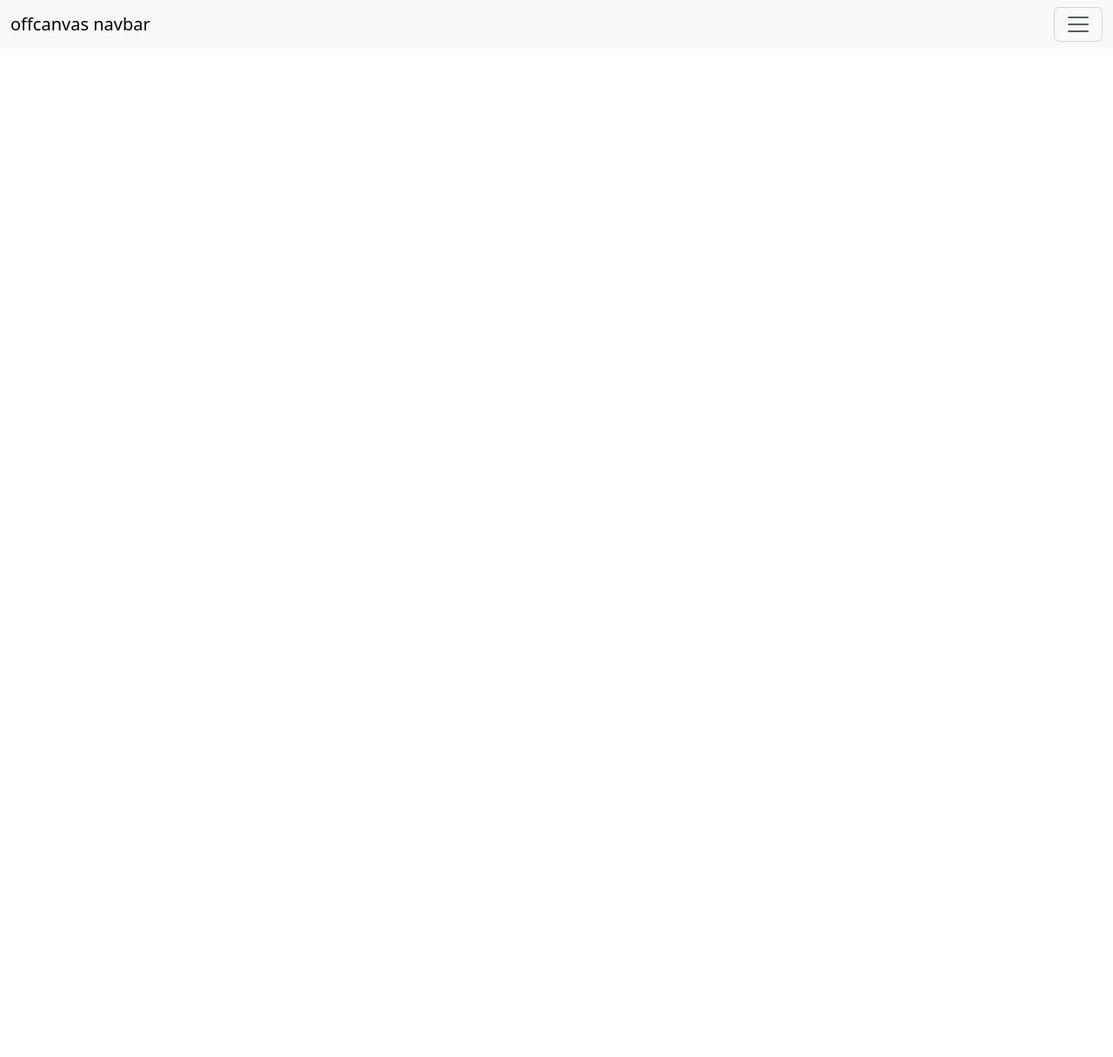
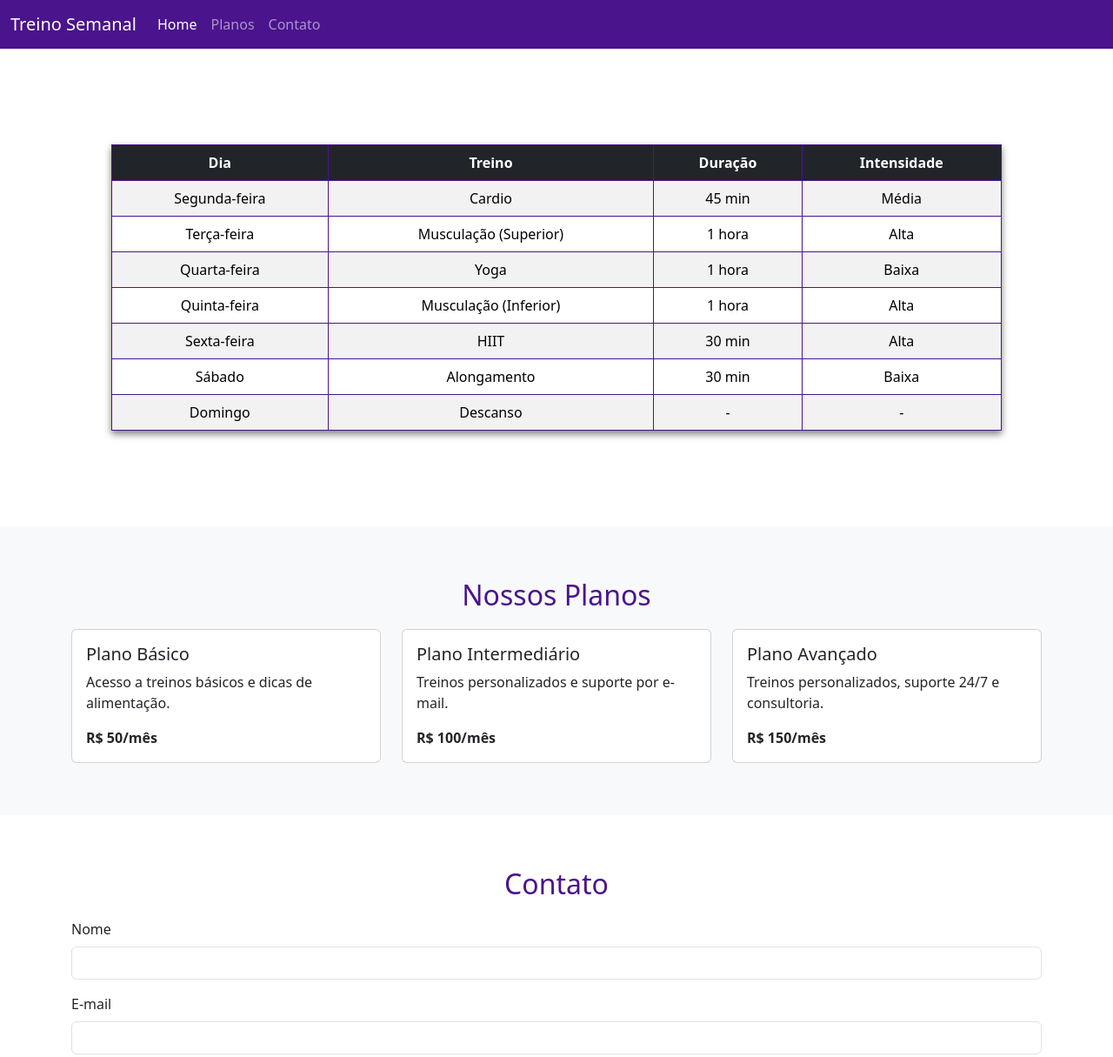
Before and after one commit to ianygisele/testehtml, a plain HTML site: page index.html in a window 1280 px wide. Shown: the top 1215 px of the page at 87% size. Before the commit the page ends 800 px from the top, so only its background shows below. Drawn offline with nearby package versions, Linux system fonts and the light colour scheme.

Commit message:
Add files via upload

```diff
--- a/index.html
+++ b/index.html
@@ -1,25 +1,173 @@
 <!DOCTYPE html>
-<html lang="en">
+<html>
 <head>
-    <meta charset="UTF-8">
-    <meta http-equiv="X-UA-Compatible" content="IE=edge">
-    <meta name="viewport" content="width=device-width, initial-scale=1.0">
-    <title>Meteora</title>
+    <meta charset="utf-8">
+    <meta name="viewport" content="width=device-width, initial-scale=1">
     <link href="https://cdn.jsdelivr.net/npm/bootstrap@5.3.3/dist/css/bootstrap.min.css" rel="stylesheet" integrity="sha384-QWTKZyjpPEjISv5WaRU9OFeRpok6YctnYmDr5pNlyT2bRjXh0JMhjY6hW+ALEwIH" crossorigin="anonymous">
-<script src="https://cdn.jsdelivr.net/npm/bootstrap@5.3.3/dist/js/bootstrap.bundle.min.js" integrity="sha384-YvpcrYf0tY3lHB60NNkmXc5s9fDVZLESaAA55NDzOxhy9GkcIdslK1eN7N6jIeHz" crossorigin="anonymous"></script>
+    <title>Organização de Treino Semanal</title>
+    <style type="text/css">
+        .table {
+            width: 80%;
+            margin: 50px auto;
+            box-shadow: 0 4px 8px rgba(0, 0, 0, 0.5);
+        }
+        .table th, .table td {
+            text-align: center;
+        }
+        .table-dark {
+            background-color: #4A148C; /* Roxo escuro */
+            color: white;
+        }
+        .table-striped tbody tr:nth-of-type(odd) {
+            background-color: rgba(74, 20, 140, 0.1); /* Roxo claro */
+        }
+        .table-striped tbody tr:nth-of-type(even) {
+            background-color: rgba(0, 0, 0, 0.1); /* Preto claro */
+        }
+        .table-bordered th, .table-bordered td {
+            border: 1px solid #4A148C; /* Roxo escuro */
+        }
+        .section {
+            padding: 60px 0;
+        }
+        .section h2 {
+            color: #4A148C;
+            margin-bottom: 20px;
+        }
+    </style>
 </head>
 <body>
     <header>
-        <nav class="navbar bg-body-tertiary fixed-top">
+        <nav class="navbar navbar-expand-lg navbar-dark" style="background-color: #4A148C;">
             <div class="container-fluid">
-                <a class="navbar-brand" href="#">offcanvas navbar</a>
-                <button class="navbar-toggler" type="button" data-bs-toggle="offcanvas" data-bs-target="offcanvasNavbar" aria-controls="offcanvasNavbar" aria-label="Toggle navigation">
+                <a class="navbar-brand" href="#">Treino Semanal</a>
+                <button class="navbar-toggler" type="button" data-bs-toggle="collapse" data-bs-target="#navbarNavAltMarkup" aria-controls="navbarNavAltMarkup" aria-expanded="false" aria-label="Toggle navigation">
                     <span class="navbar-toggler-icon"></span>
                 </button>
+                <div class="collapse navbar-collapse" id="navbarNavAltMarkup">
+                    <div class="navbar-nav">
+                        <a class="nav-link active" aria-current="page" href="#">Home</a>
+                        <a class="nav-link" href="#planos">Planos</a>
+                        <a class="nav-link" href="#contato">Contato</a>
+                    </div>
+                </div>
             </div>
         </nav>
     </header>
 
+    <div class="section">
+        <table class="table table-bordered table-striped">
+            <thead class="table-dark">
+                <tr>
+                    <th>Dia</th>
+                    <th>Treino</th>
+                    <th>Duração</th>
+                    <th>Intensidade</th>
+                </tr>
+            </thead>
+            <tbody>
+                <tr>
+                    <td>Segunda-feira</td>
+                    <td>Cardio</td>
+                    <td>45 min</td>
+                    <td>Média</td>
+                </tr>
+                <tr>
+                    <td>Terça-feira</td>
+                    <td>Musculação (Superior)</td>
+                    <td>1 hora</td>
+                    <td>Alta</td>
+                </tr>
+                <tr>
+                    <td>Quarta-feira</td>
+                    <td>Yoga</td>
+                    <td>1 hora</td>
+                    <td>Baixa</td>
+                </tr>
+                <tr>
+                    <td>Quinta-feira</td>
+                    <td>Musculação (Inferior)</td>
+                    <td>1 hora</td>
+                    <td>Alta</td>
+                </tr>
+                <tr>
+                    <td>Sexta-feira</td>
+                    <td>HIIT</td>
+                    <td>30 min</td>
+                    <td>Alta</td>
+                </tr>
+                <tr>
+                    <td>Sábado</td>
+                    <td>Alongamento</td>
+                    <td>30 min</td>
+                    <td>Baixa</td>
+                </tr>
+                <tr>
+                    <td>Domingo</td>
+                    <td>Descanso</td>
+                    <td>-</td>
+                    <td>-</td>
+                </tr>
+            </tbody>
+        </table>
+    </div>
+
+    <!-- Seção de Planos -->
+    <div id="planos" class="section" style="background-color: #f8f9fa;">
+        <div class="container">
+            <h2 class="text-center">Nossos Planos</h2>
+            <div class="row">
+                <div class="col-md-4">
+                    <div class="card">
+                        <div class="card-body">
+                            <h5 class="card-title">Plano Básico</h5>
+                            <p class="card-text">Acesso a treinos básicos e dicas de alimentação.</p>
+                            <p class="card-text"><strong>R$ 50/mês</strong></p>
+                        </div>
+                    </div>
+                </div>
+                <div class="col-md-4">
+                    <div class="card">
+                        <div class="card-body">
+                            <h5 class="card-title">Plano Intermediário</h5>
+                            <p class="card-text">Treinos personalizados e suporte por e-mail.</p>
+                            <p class="card-text"><strong>R$ 100/mês</strong></p>
+                        </div>
+                    </div>
+                </div>
+                <div class="col-md-4">
+                    <div class="card">
+                        <div class="card-body">
+                            <h5 class="card-title">Plano Avançado</h5>
+                            <p class="card-text">Treinos personalizados, suporte 24/7 e consultoria.</p>
+                            <p class="card-text"><strong>R$ 150/mês</strong></p>
+                        </div>
+                    </div>
+                </div>
+            </div>
+        </div>
+    </div>
+
+    <div id="contato" class="section">
+        <div class="container">
+            <h2 class="text-center">Contato</h2>
+            <form>
+                <div class="mb-3">
+                    <label for="nome" class="form-label">Nome</label>
+                    <input type="text" class="form-control" id="nome" required>
+                </div>
+                <div class="mb-3">
+                    <label for="email" class="form-label">E-mail</label>
+                    <input type="email" class="form-control" id="email" required>
+                </div>
+                <div class="mb-3">
+                    <label for="mensagem" class="form-label">Mensagem</label>
+                    <textarea class="form-control" id="mensagem" rows="3" required></textarea>
+                </div>
+                <button type="submit" class="btn btn-primary">Enviar</button>
+            </form>
+        </div>
+    </div>
 
     <script src="https://cdn.jsdelivr.net/npm/bootstrap@5.3.3/dist/js/bootstrap.bundle.min.js" integrity="sha384-YvpcrYf0tY3lHB60NNkmXc5s9fDVZLESaAA55NDzOxhy9GkcIdslK1eN7N6jIeHz" crossorigin="anonymous"></script>
 </body>
```
